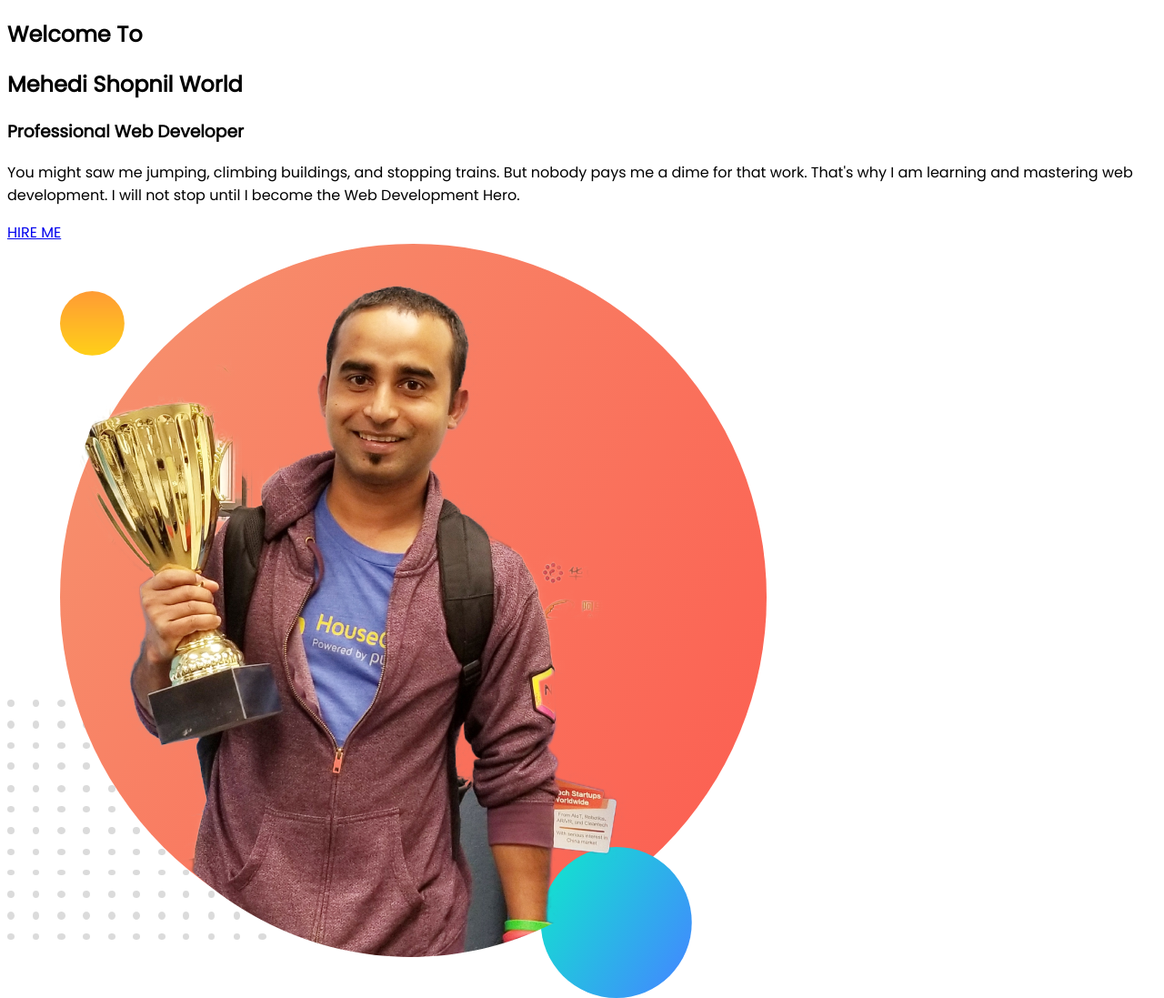
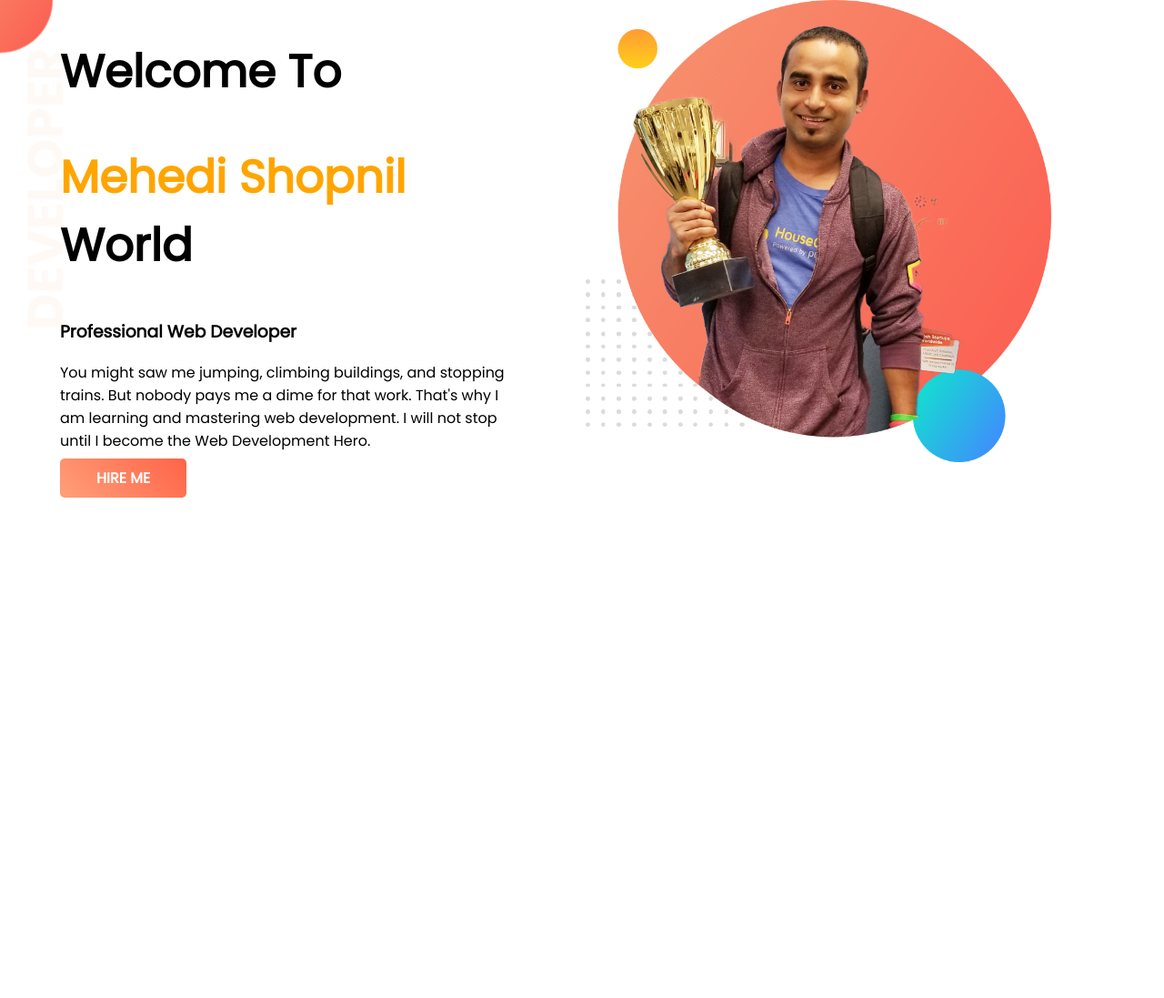
Before and after one commit to mehedishopnil/web-portfolio, a plain HTML site: page index.html in a window 1280 px wide. Shown: the whole page at 91% size. After the commit the page ends 800 px from the top, so only its background shows below. Drawn offline with Linux system fonts and the light colour scheme.

Commit message:
second update

```diff
--- a/index.html
+++ b/index.html
@@ -14,17 +14,17 @@
 </head>
 <body>
     <section class="top-section">
-        <div class="">
+        <div class="half-width">
             <h1>Welcome To</h1>
-            <h1>Mehedi Shopnil World</h1>
+            <h1><span class="line-hilight">Mehedi Shopnil</span> World</h1>
             <h3>Professional Web Developer</h3>
             <p>You might saw me jumping, climbing buildings, and stopping trains.
                 But nobody pays me a dime for that work. That's why I am learning and mastering web development.
                 I will not stop until I become the Web Development Hero.</p>
-            <a target="_blank" href="#">HIRE ME</a>
+            <a class="btn" target="_blank" href="#">HIRE ME</a>
         </div>
-        <div>
-            <img src="images/jhankar.png" alt="">
+        <div class="half-width">
+            <img class="half-width-img" src="images/jhankar.png" alt="">
         </div>
     </section>
 </body>
--- a/style.css
+++ b/style.css
@@ -1,4 +1,42 @@
 body{
     font-family: 'Poppins', sans-serif;
-    margin: none;
+    margin: 0px;
+
 }
+
+h1{
+    font-size: 50px;
+    font-weight: 700;
+}
+section{
+    height: 500px;
+    padding-bottom: 150px;
+}
+.top-section{
+    background-image: url(images/top-banner.png) ;
+    background-repeat: no-repeat;
+
+}
+
+.half-width{
+    width: 40%;
+    float: left;
+    margin-left: 5%;
+    padding-left: 2px;
+}
+.half-width-img{
+    width: 100%;
+}
+.line-hilight{
+    color: orange;
+
+}
+.btn{
+    text-decoration: none;
+    color: white;
+    font-weight: 600;
+    background-image: linear-gradient(45deg, lightsalmon, tomato);
+    padding: 10px 40px;
+    border-radius: 5px;
+
+}
```
